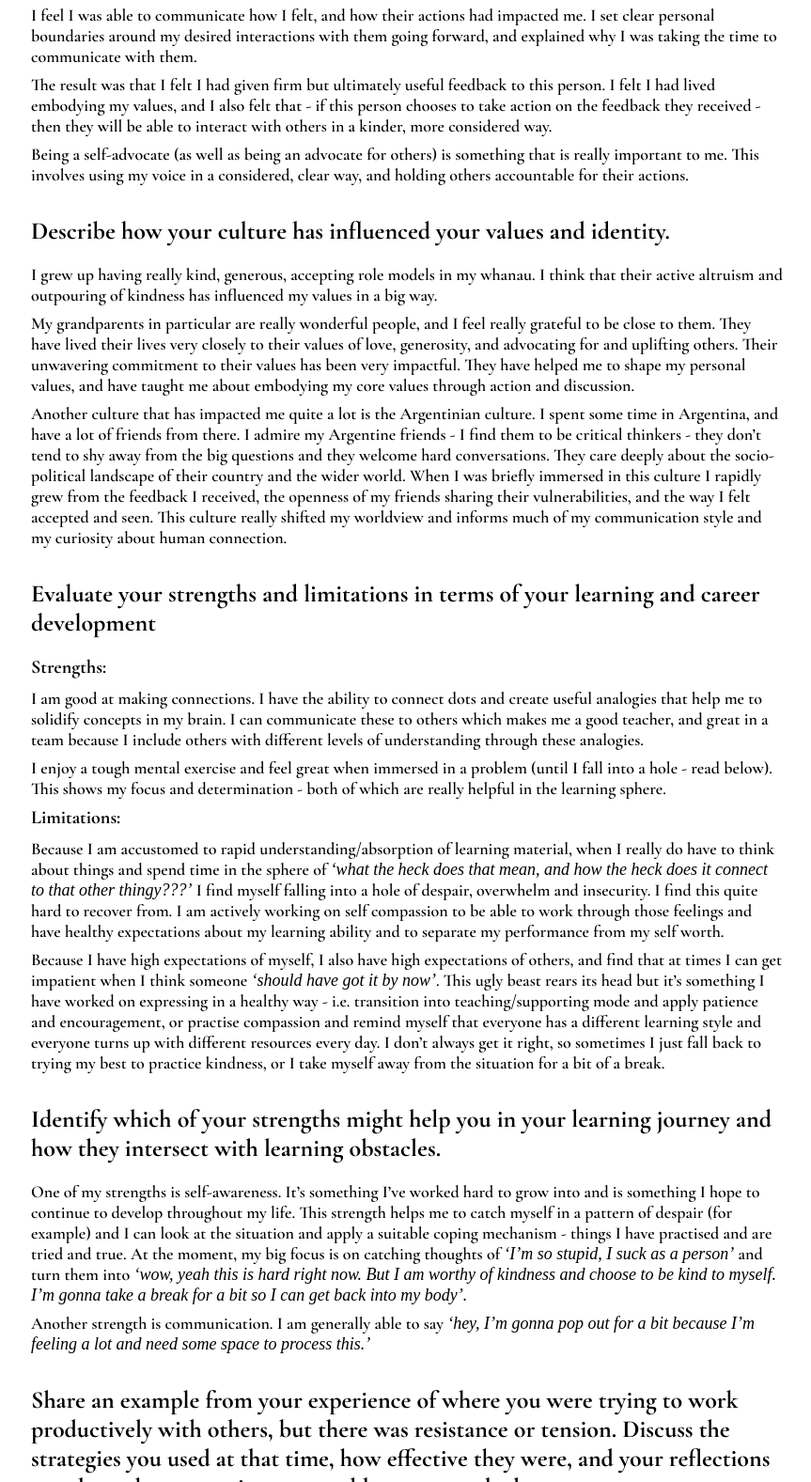
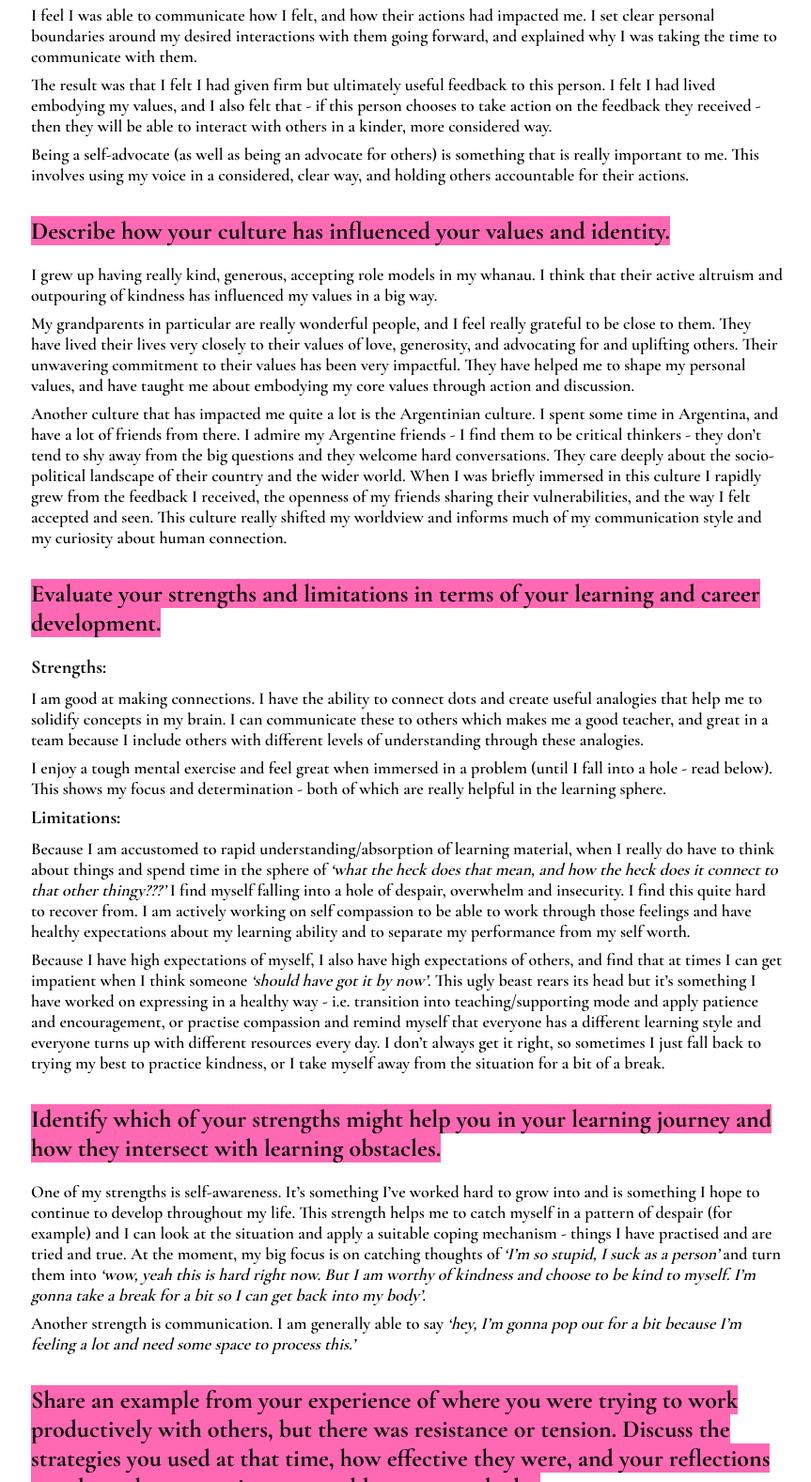
Before and after one commit to BleuHere/BleuHere.github.io, a plain HTML site: page blog-for-school/identity-values.html in a window 1280 px wide. Shown: the part 1223-2800 px from the top of the page at 94% size, without its empty margins (207-1070 px from the left). Drawn offline with nearby package versions, Linux system fonts and the light colour scheme; a web font is replaced by a local one.

Commit message:
format blog page, correct links on nav

```diff
--- a/blog-for-school/identity-values.html
+++ b/blog-for-school/identity-values.html
@@ -19,8 +19,8 @@
        <nav>
         <span class="menu">
           <ul >
-            <li class="menu-items"><a href="blog-for-school/blog-for-school.html">EDA Blog</a></li>
-            <li class="menu-items"><a href="blog-for-you/posts-for-you.html">Personal Blog</a></li>
+            <li class="menu-items"><a href="https://bleuhere.github.io/blog-for-school/blog-for-school.html">EDA Blog</a></li>
+            <li class="menu-items"><a href="https://bleuhere.github.io/blog-for-you/posts-for-you.html">Personal Blog</a></li>
           </ul>
         </span>
         <div>
@@ -36,7 +36,7 @@
         <div><h2>IDENTITY AND VALUES</h2></div>
         <div><h5>by Bleuette</h5></div>
         <div><img class="blog-image" src="/img/bus-route.JPG" alt="Black and white photo of a street sign pointing to a bus route"></div>
-          <div><h3>Explain a situation where you have had an ethical decision to make. Discuss how you weighed up the values involved in that decision, the decision you made, and the consequences of your action.</h3>
+          <div><h3><span>Explain a situation where you have had an ethical decision to make. Discuss how you weighed up the values involved in that decision, the decision you made, and the consequences of your action.</span></h3>
             <p>The decision: advocating for myself when someone was crossing my personal boundaries.</p>
             <p>The values in question were integrity and communication.</p>
             <p>A person made me feel uncomfortable by hitting on me after I had expressed I wasn’t interested in dating them. This was crossing my personal boundaries and made me uncomfortable and feel a little unsafe.</p>
@@ -45,21 +45,21 @@
             <p>I feel I was able to communicate how I felt, and how their actions had impacted me. I set clear personal boundaries around my desired interactions with them going forward, and explained why I was taking the time to communicate with them.</p>
             <p>The result was that I felt I had given firm but ultimately useful feedback to this person. I felt I had lived embodying my values, and I also felt that - if this person chooses to take action on the feedback they received - then they will be able to interact with others in a kinder, more considered way.</p>
             <p>Being a self-advocate (as well as being an advocate for others) is something that is really important to me. This involves using my voice in a considered, clear way, and holding others accountable for their actions.</p></div>
-          <div><h3>Describe how your culture has influenced your values and identity.</h3>
+          <div><h3><span>Describe how your culture has influenced your values and identity.</span></h3>
             <p>I grew up having really kind, generous, accepting role models in my whanau. I think that their active altruism and outpouring of kindness has influenced my values in a big way.
             <p>My grandparents in particular are really wonderful people, and I feel really grateful to be close to them. They have lived their lives very closely to their values of love, generosity, and advocating for and uplifting others. Their unwavering commitment to their values has been very impactful. They have helped me to shape my personal values, and have taught me about embodying my core values through action and discussion.</p>
             <p>Another culture that has impacted me quite a lot is the Argentinian culture. I spent some time in Argentina, and have a lot of friends from there. I admire my Argentine friends - I find them to be critical thinkers - they don’t tend to shy away from the big questions and they welcome hard conversations. They care deeply about the socio-political landscape of their country and the wider world. When I was briefly immersed in this culture I rapidly grew from the feedback I received, the openness of my friends sharing their vulnerabilities, and the way I felt accepted and seen. This culture really shifted my worldview and informs much of my communication style and my curiosity about human connection.</p></div>
-          <div><h3>Evaluate your strengths and limitations in terms of your learning and career development</h3>
+          <div><h3><span>Evaluate your strengths and limitations in terms of your learning and career development.</span></h3>
             <h4>Strengths:</h4>
               <p>I am good at making connections. I have the ability to connect dots and create useful analogies that help me to solidify concepts in my brain. I can communicate these to others which makes me a good teacher, and great in a team because I include others with different levels of understanding through these analogies.</p>
               <p>I enjoy a tough mental exercise and feel great when immersed in a problem (until I fall into a hole - read below). This shows my focus and determination - both of which are really helpful in the learning sphere.</p>
             <h4>Limitations:</h4>
               <p>Because I am accustomed to rapid understanding/absorption of learning material, when I really do have to think about things and spend time in the sphere of <em>‘what the heck does that mean, and how the heck does it connect to that other thingy???’</em> I find myself falling into a hole of despair, overwhelm and insecurity. I find this quite hard to recover from. I am actively working on self compassion to be able to work through those feelings and have healthy expectations about my learning ability and to separate my performance from my self worth.</p>
               <p>Because I have high expectations of myself, I also have high expectations of others, and find that at times I can get impatient when I think someone <em>‘should have got it by now’</em>. This ugly beast rears its head but it’s something I have worked on expressing in a healthy way - i.e. transition into teaching/supporting mode and apply patience and encouragement, or practise compassion and remind myself that everyone has a different learning style and everyone turns up with different resources every day. I don’t always get it right, so sometimes I just fall back to trying my best to practice kindness, or I take myself away from the situation for a bit of a break.</p></div>
-          <div><h3>Identify which of your strengths might help you in your learning journey and how they intersect with learning obstacles.</h3>
+          <div><h3><span>Identify which of your strengths might help you in your learning journey and how they intersect with learning obstacles.</span></h3>
               <p>One of my strengths is self-awareness. It’s something I’ve worked hard to grow into and is something I hope to continue to develop throughout my life. This strength helps me to catch myself in a pattern of despair (for example) and I can look at the situation and apply a suitable coping mechanism - things I have practised and are tried and true. At the moment, my big focus is on catching thoughts of <em>‘I’m so stupid, I suck as a person’</em> and turn them into <em>‘wow, yeah this is hard right now. But I am worthy of kindness and choose to be kind to myself. I’m gonna take a break for a bit so I can get back into my body’.</em></p>
               <p>Another strength is communication. I am generally able to say <em>‘hey, I’m gonna pop out for a bit because I’m feeling a lot and need some space to process this.’</em></p></div>
-          <div><h3>Share an example from your experience of where you were trying to work productively with others, but there was resistance or tension. Discuss the strategies you used at that time, how effective they were, and your reflections on what other strategies you would try now and why.</h3>
+          <div><h3><span>Share an example from your experience of where you were trying to work productively with others, but there was resistance or tension. Discuss the strategies you used at that time, how effective they were, and your reflections on what other strategies you would try now and why.</span></h3>
             <p>I’ve been doing coding challenges to prepare for this course, and sometimes they stump me!! I ask my partner to help me to de-code (haha, sorry) the mystery.
               <p>At the start, it was really hard for me to learn alongside him. He’s so much more experienced than me, and instead of reminding myself of that, I wanted to keep up - understand all the jargon, learn the logic after hearing it once, and write perfect code that worked first time and needed no refactoring. I felt really stupid, and felt embarrassed that he’d see me <em>‘failing’.</em></p>
               <p><em>(Just FYI - he was so kind and patient in explaining concepts, asking me good questions and generally creating a safe space for me to make mistakes and learn from them. All the yucky feelings were being triggered internally and related to my unrealistic expectations of my own performance).</em></p>
--- a/styles/main.css
+++ b/styles/main.css
@@ -195,6 +195,10 @@ footer {
   margin: 0px 0px 20px;
 }
 
+.blog h3 span {
+  background-color: hotpink;
+}
+
 h4 {
   font-weight: bolder;
   font-size: 20px;
@@ -218,3 +222,8 @@ h4 {
   padding: 0px;
   margin: 0px;
 }
+
+.blog em {
+  font-size: 18px;
+  font-family: 'Cormorant Garamond', serif;
+}
```
